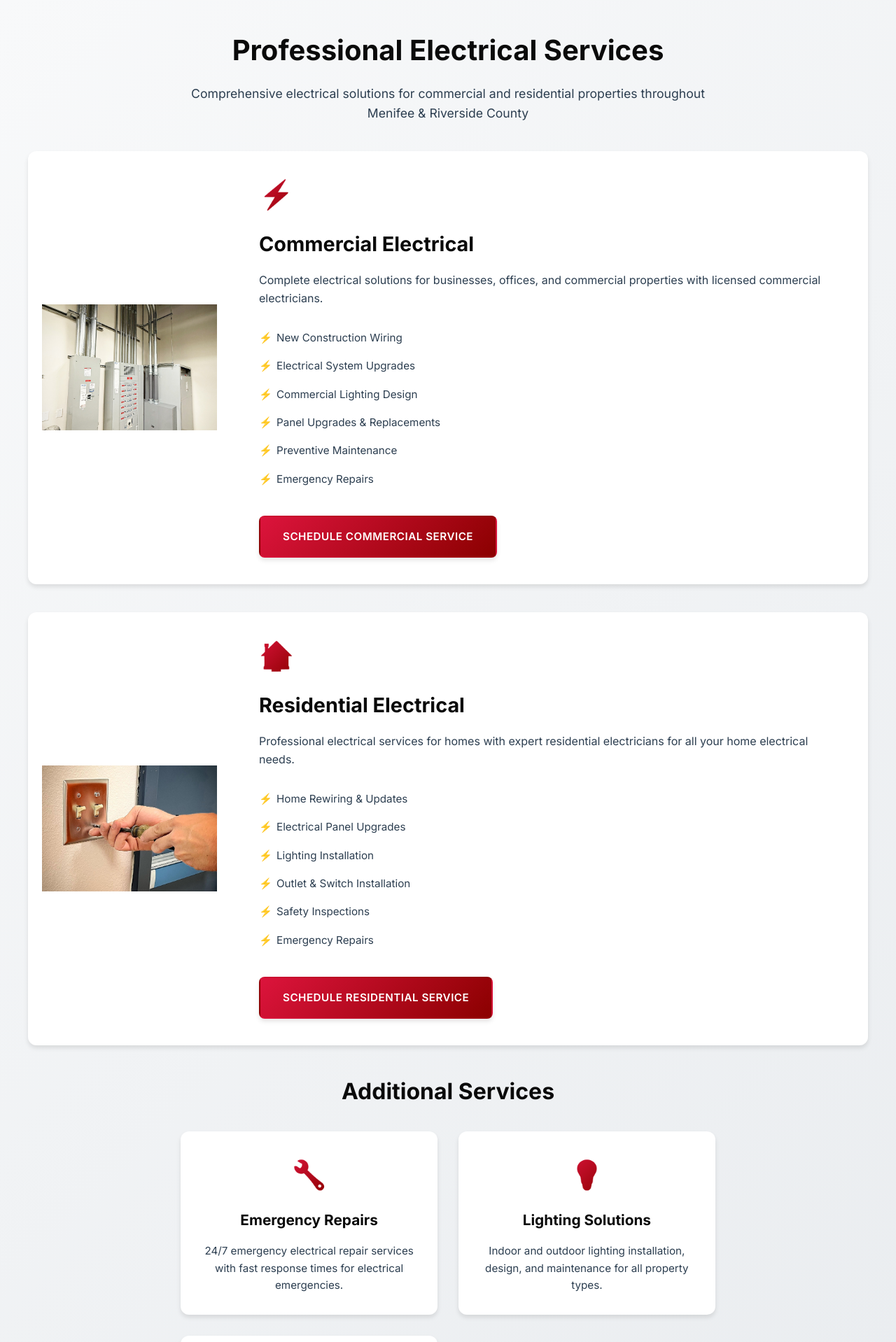
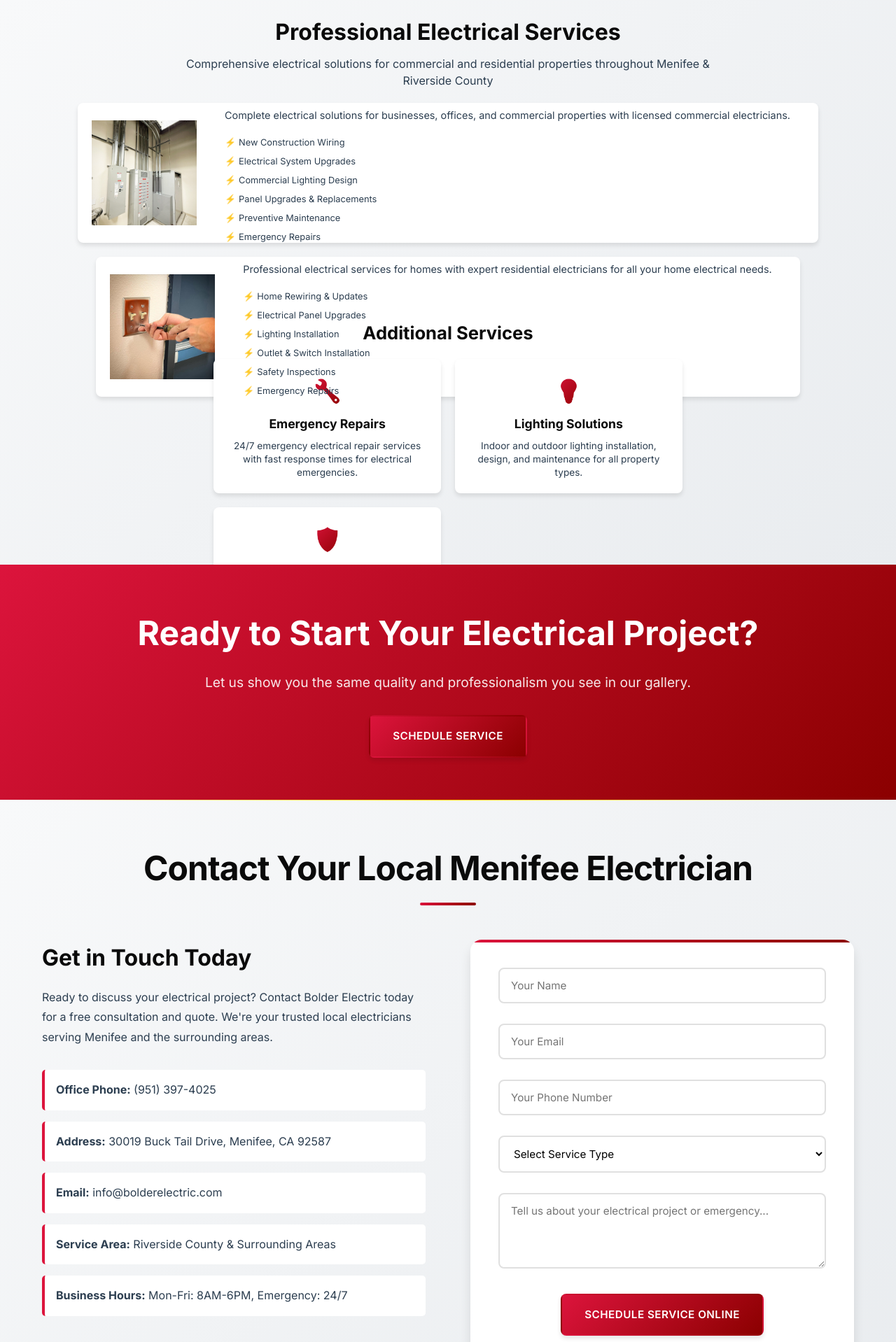
Before and after one commit to heringpm/bolder_electric, a Flask app: page / in a window 1280 px wide. Shown: the part 920-2838 px from the top of the page at 70% size. Run offline with Flask 3, Linux system fonts and the light colour scheme; data comes from the database, SQL or seed files in the repository.

Commit message:
Adjust fresh services section to match user drawing
- Reduce photo size to 150x150px (much smaller)
- Set each service row to 25vh height (1/3 of viewport)
- Reduce all typography and spacing to be compact
- Make photos left, text right with proper gap
- Set additional services to 25vh height
- Ensure all three sections visible without scrolling

```diff
--- a/static/css/style.css
+++ b/static/css/style.css
@@ -420,7 +420,7 @@ section {
 /* NEW SERVICES SECTION */
 .services-new {
     background: linear-gradient(135deg, #f8f9fa 0%, #e9ecef 100%);
-    padding: 40px 0;
+    padding: 20px 0;
     min-height: 100vh;
     display: flex;
     flex-direction: column;
@@ -429,40 +429,41 @@ section {
 .services-header {
     text-align: center;
     max-width: 800px;
-    margin: 0 auto 40px;
+    margin: 0 auto 20px;
     padding: 0 20px;
 }
 
 .services-title {
-    font-size: 2.5rem;
+    font-size: 2rem;
     font-weight: 700;
     color: var(--primary-black);
-    margin-bottom: 1rem;
+    margin-bottom: 0.5rem;
 }
 
 .services-subtitle {
-    font-size: 1.1rem;
+    font-size: 1rem;
     color: var(--dark-gray);
-    line-height: 1.6;
+    line-height: 1.5;
 }
 
 .service-row {
     display: flex;
     align-items: center;
-    gap: 30px;
+    gap: 20px;
     max-width: 1200px;
-    margin: 0 auto 40px;
+    margin: 0 auto 20px;
     padding: 0 20px;
     background: white;
-    border-radius: 12px;
+    border-radius: 8px;
     box-shadow: var(--shadow-md);
     overflow: hidden;
+    height: 25vh;
 }
 
 .service-photo {
     flex-shrink: 0;
-    width: 250px;
-    height: 180px;
+    width: 150px;
+    height: 150px;
     overflow: hidden;
 }
 
@@ -474,12 +475,15 @@ section {
 
 .service-info {
     flex: 1;
-    padding: 30px;
+    padding: 20px;
+    display: flex;
+    flex-direction: column;
+    justify-content: center;
 }
 
 .service-icon {
-    font-size: 2.5rem;
-    margin-bottom: 1rem;
+    font-size: 1.8rem;
+    margin-bottom: 0.5rem;
     background: var(--gradient-primary);
     -webkit-background-clip: text;
     -webkit-text-fill-color: transparent;
@@ -488,29 +492,29 @@ section {
 }
 
 .service-info h3 {
-    font-size: 1.8rem;
+    font-size: 1.4rem;
     font-weight: 700;
     color: var(--primary-black);
+    margin-bottom: 0.5rem;
+}
+
+.service-info p {
+    font-size: 0.9rem;
+    line-height: 1.4;
+    color: var(--dark-gray);
     margin-bottom: 1rem;
-}
-
-.service-info p {
-    font-size: 1rem;
-    line-height: 1.6;
-    color: var(--dark-gray);
-    margin-bottom: 1.5rem;
 }
 
 .service-list {
     list-style: none;
-    margin-bottom: 2rem;
+    margin-bottom: 1.5rem;
 }
 
 .service-list li {
-    padding: 0.5rem 0;
-    position: relative;
-    padding-left: 25px;
-    font-size: 0.95rem;
+    padding: 0.2rem 0;
+    position: relative;
+    padding-left: 20px;
+    font-size: 0.8rem;
     color: var(--dark-gray);
 }
 
@@ -526,38 +530,42 @@ section {
     max-width: 1200px;
     margin: 0 auto;
     padding: 0 20px;
+    height: 25vh;
+    display: flex;
+    flex-direction: column;
+    justify-content: center;
 }
 
 .additional-services-new h3 {
-    font-size: 2rem;
+    font-size: 1.6rem;
     font-weight: 700;
     color: var(--primary-black);
-    margin-bottom: 2rem;
+    margin-bottom: 1rem;
 }
 
 .services-cards {
     display: grid;
-    grid-template-columns: repeat(auto-fit, minmax(300px, 1fr));
-    gap: 30px;
+    grid-template-columns: repeat(auto-fit, minmax(250px, 1fr));
+    gap: 20px;
 }
 
 .service-card-new {
     background: white;
-    padding: 30px;
-    border-radius: 12px;
+    padding: 20px;
+    border-radius: 8px;
     box-shadow: var(--shadow-md);
     text-align: center;
     transition: transform 0.3s ease;
 }
 
 .service-card-new:hover {
-    transform: translateY(-5px);
+    transform: translateY(-3px);
     box-shadow: var(--shadow-lg);
 }
 
 .card-icon {
-    font-size: 2.5rem;
-    margin-bottom: 1rem;
+    font-size: 2rem;
+    margin-bottom: 0.5rem;
     background: var(--gradient-primary);
     -webkit-background-clip: text;
     -webkit-text-fill-color: transparent;
@@ -566,15 +574,15 @@ section {
 }
 
 .service-card-new h4 {
-    font-size: 1.3rem;
+    font-size: 1.1rem;
     font-weight: 700;
     color: var(--primary-black);
-    margin-bottom: 1rem;
+    margin-bottom: 0.5rem;
 }
 
 .service-card-new p {
-    font-size: 0.95rem;
-    line-height: 1.6;
+    font-size: 0.85rem;
+    line-height: 1.4;
     color: var(--dark-gray);
 }
 
```
